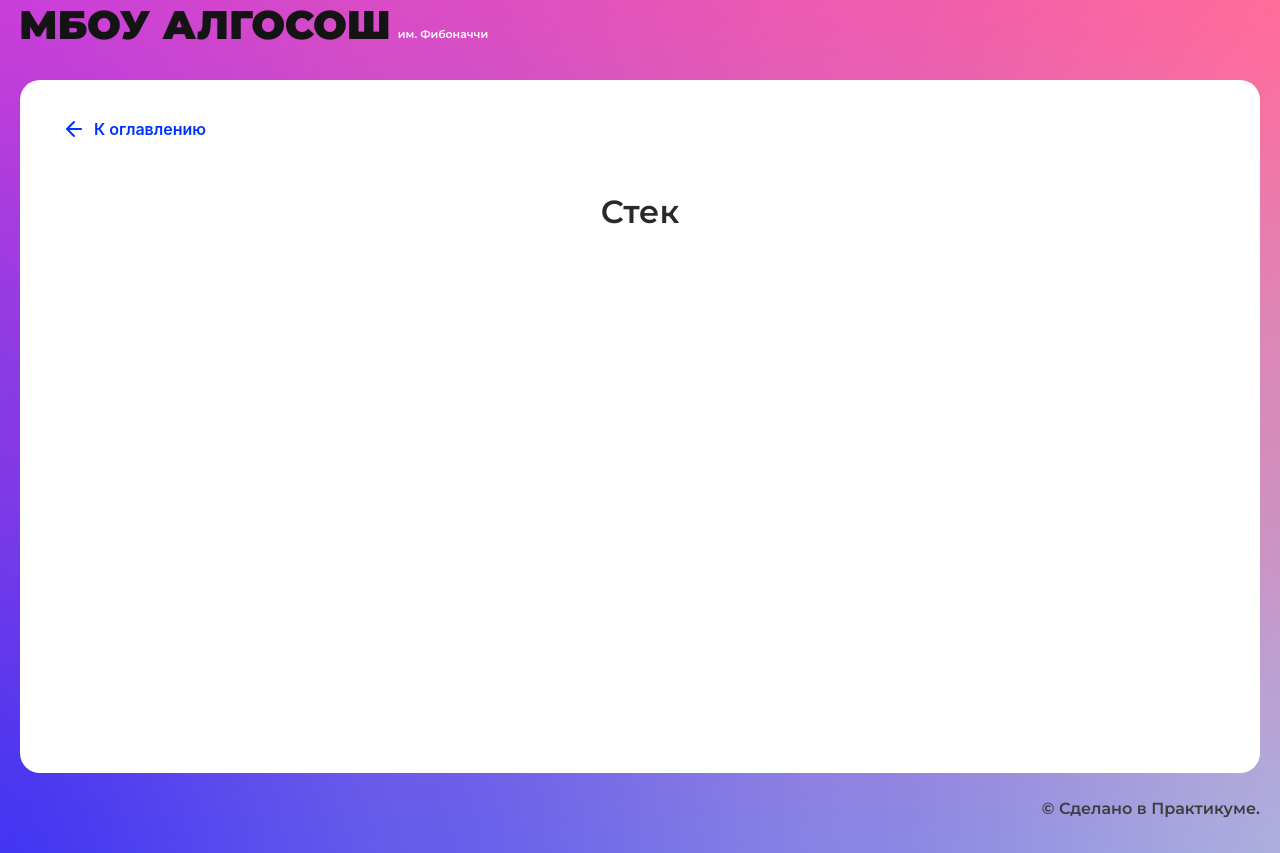
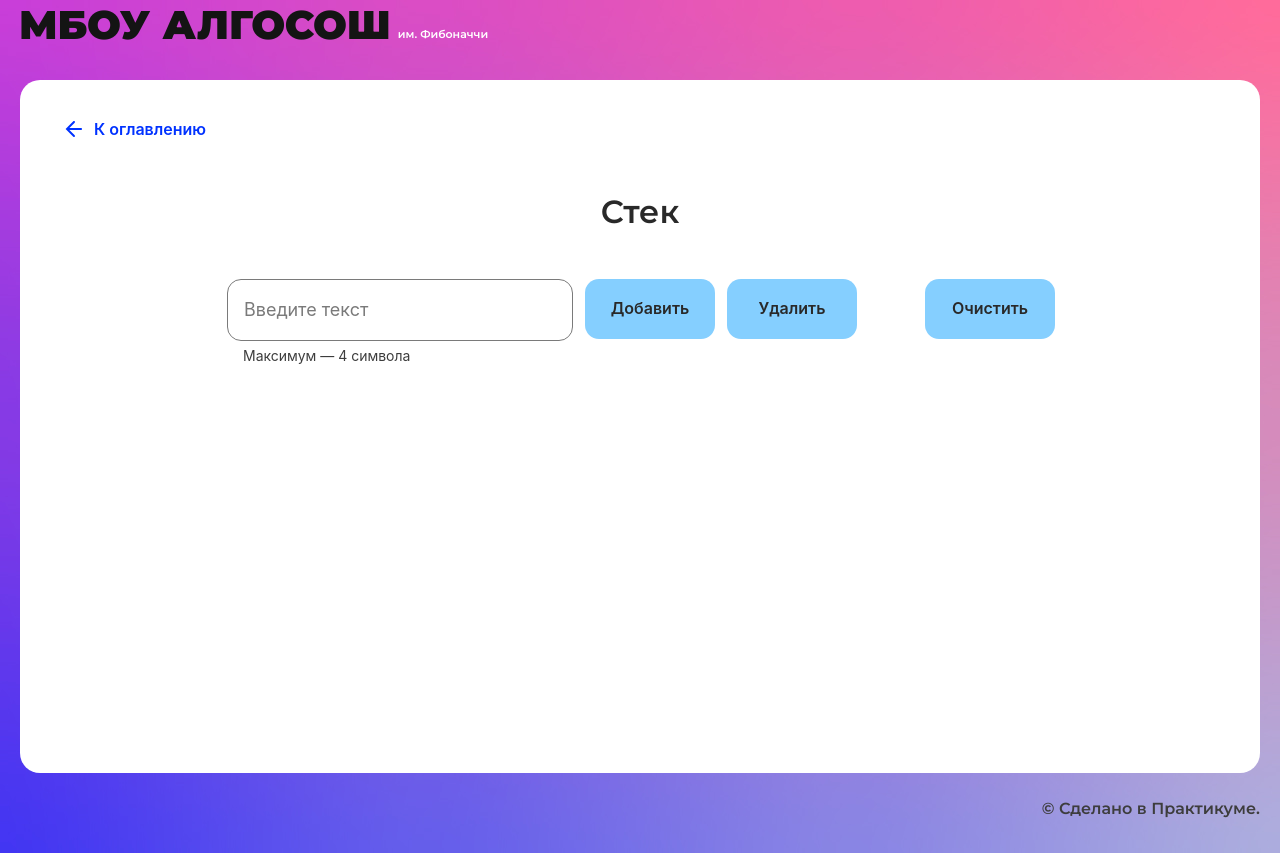
Before and after one commit to Kartinkartin/algososh, a React (Create React App) app: page /stack in a window 1280 px wide. Built offline with nearby package versions, Linux system fonts and the light colour scheme.

Commit message:
Start to Stack

```diff
--- /dev/null
+++ b/src/components/stack-page/initClass.ts
@@ -0,0 +1,28 @@
+interface IStack<T> {
+    push: (item: T) => void;
+    pop: () => void;
+    peak: () => T | null;
+}
+
+export class Stack<T> implements IStack<T> {
+    private container: T[] = [];
+
+    push = (item: T): void => {
+        this.container.push(item)
+    };
+
+    pop = (): void => {
+        if (this.container.length) {
+            this.container.pop()
+        }
+    };
+
+    peak = (): T | null => {
+        if (this.container.length === null) {
+            return null;
+        }
+        return null
+    };
+
+    getSize = () => this.container.length;
+}
--- /dev/null
+++ b/src/components/stack-page/stack-page.module.css
@@ -0,0 +1,21 @@
+.form {
+    max-width: 830px;
+    margin: 0 auto;
+    display: flex;
+    flex-direction: row;
+    justify-content: space-between;
+}
+
+.container {
+    width: 630px;
+    display: flex;
+    column-gap: 12px;
+    border: none;
+    padding: 0;
+}
+
+.display {
+    display: flex;
+    align-items: center;
+    justify-content: center;
+}
--- a/src/components/stack-page/stack-page.tsx
+++ b/src/components/stack-page/stack-page.tsx
@@ -1,9 +1,90 @@
-import React from "react";
+import React, { FormEvent, useEffect, useState } from "react";
+import { DELAY_IN_MS } from "../../constants/delays";
+import { ElementStates } from "../../types/element-states";
+import { Button } from "../ui/button/button";
+import { Circle } from "../ui/circle/circle";
+import { Input } from "../ui/input/input";
 import { SolutionLayout } from "../ui/solution-layout/solution-layout";
+import { Stack } from "./initClass";
+import style from './stack-page.module.css';
+
+type TItems<T> = {
+  value: T;
+  color?: ElementStates.Default | ElementStates.Changing ;
+}
 
 export const StackPage: React.FC = () => {
+  const stack = new Stack<string>();
+  const [items, setItems] = useState<Array<TItems<string>>>([]);
+
+  const onSubmit = (e: FormEvent): void => {
+    e.preventDefault();
+    const input: HTMLInputElement = document.querySelector('input')!;
+    const el: string = input.value;
+    stack.push(el);
+    setItems([...items, {value: el, color: ElementStates.Changing}]);
+    input.value = '';
+  }
+
+  const onDelete = (): void => {
+    stack.pop();
+    setItems([...items.slice(0, -1)]);
+  }
+  const setColor = (items: Array<TItems<string>>) => {
+    const arr = items;
+    if(items.length) {
+      if(arr[arr.length-1].color === ElementStates.Default){
+        arr[arr.length-1].color = ElementStates.Changing
+      } else {
+        arr[arr.length-1].color = ElementStates.Default
+      }
+      return setItems(arr);
+    }
+
+  }
+
+  const onReset = (): void => {
+    while(stack.getSize()) {
+      stack.pop()
+    }
+    setItems([])
+ }
+  useEffect(()=>{
+    setTimeout(setColor, DELAY_IN_MS, items);
+  }, [items])
   return (
     <SolutionLayout title="Стек">
+      <form className={style.form} onSubmit={onSubmit} onReset={onReset}>
+        <fieldset className={style.container} >
+          <Input maxLength={4} isLimitText={true} />
+          <Button
+            text='Добавить'
+            type='submit' />
+          <Button
+            text="Удалить"
+            type='button'
+            onClick={onDelete} />
+        </fieldset>
+        <Button
+          text="Очистить"
+          type='reset' />
+      </form>
+      <ul className={style.display}>
+        {!!items.length &&
+          (items.map((item, index) => {
+            const head: string | null = items.length-index ==1 ? 'top' : null;
+            if (item) {
+              return ( <Circle
+              letter={item.value}
+              index={index}
+              head={head}
+              state={item.color}
+              key={index} />)
+            }
+          }
+          ))
+        }
+      </ul>
 
     </SolutionLayout>
   );
```
